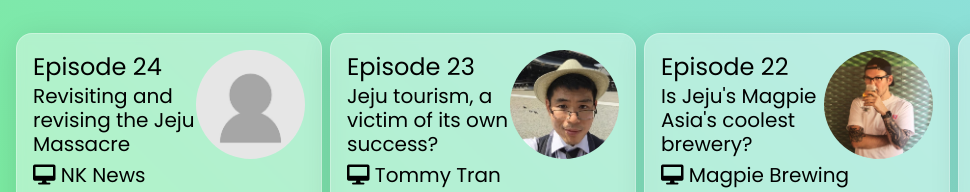
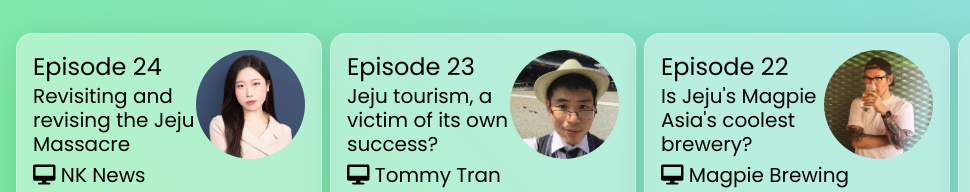
Before and after one commit to jaec0113/me-you-jeju-v2, a website: page links/index.html in a window 1280 px wide. Shown: the part 525-717 px from the top of the page, 0-970 px from the left. Drawn offline with nearby package versions, Linux system fonts and the light colour scheme.

Commit message:
added image of jeongmin kim

```diff
--- a/links/index.html
+++ b/links/index.html
@@ -63,7 +63,7 @@
           <p class="text-sm large-tablet:text-lg">Revisiting and revising the Jeju Massacre</p>
         </div>
         <div class="w-2/5 flex align-center">
-          <img class="object-contain w-full rounded-full" src="/images/link-imgs/no-user-image.jpg" alt="image unavailable">
+          <img class="object-contain w-full rounded-full" src="/images/link-imgs/jeongmin-kim-ep24.jpeg" alt="NK News' Jeongmin Kim">
         </div>
       </div>
       <div class="flex flex-col justify-evenly max-h-2/3 text-sm large-tablet:text-lg">
```
Also changed, not shown: images/link-imgs/jeongmin-kim-ep24.jpeg (added).
